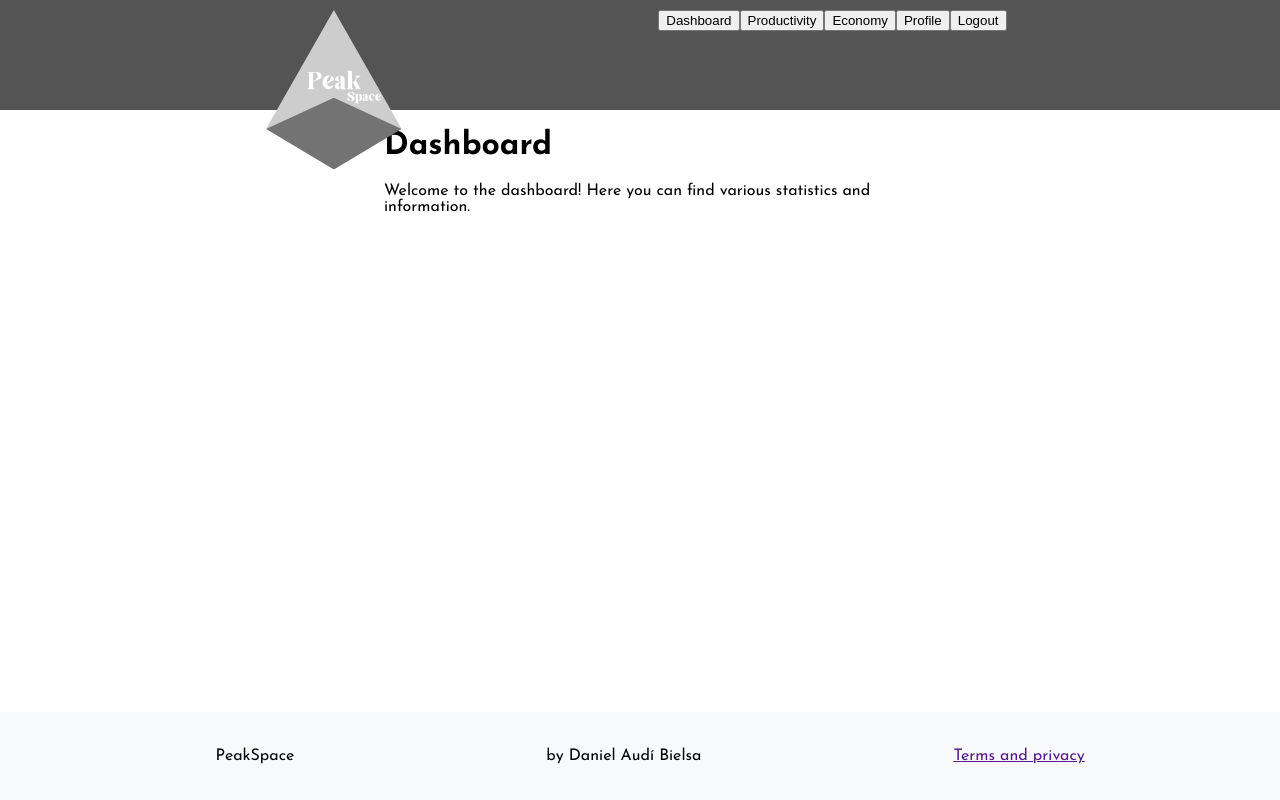
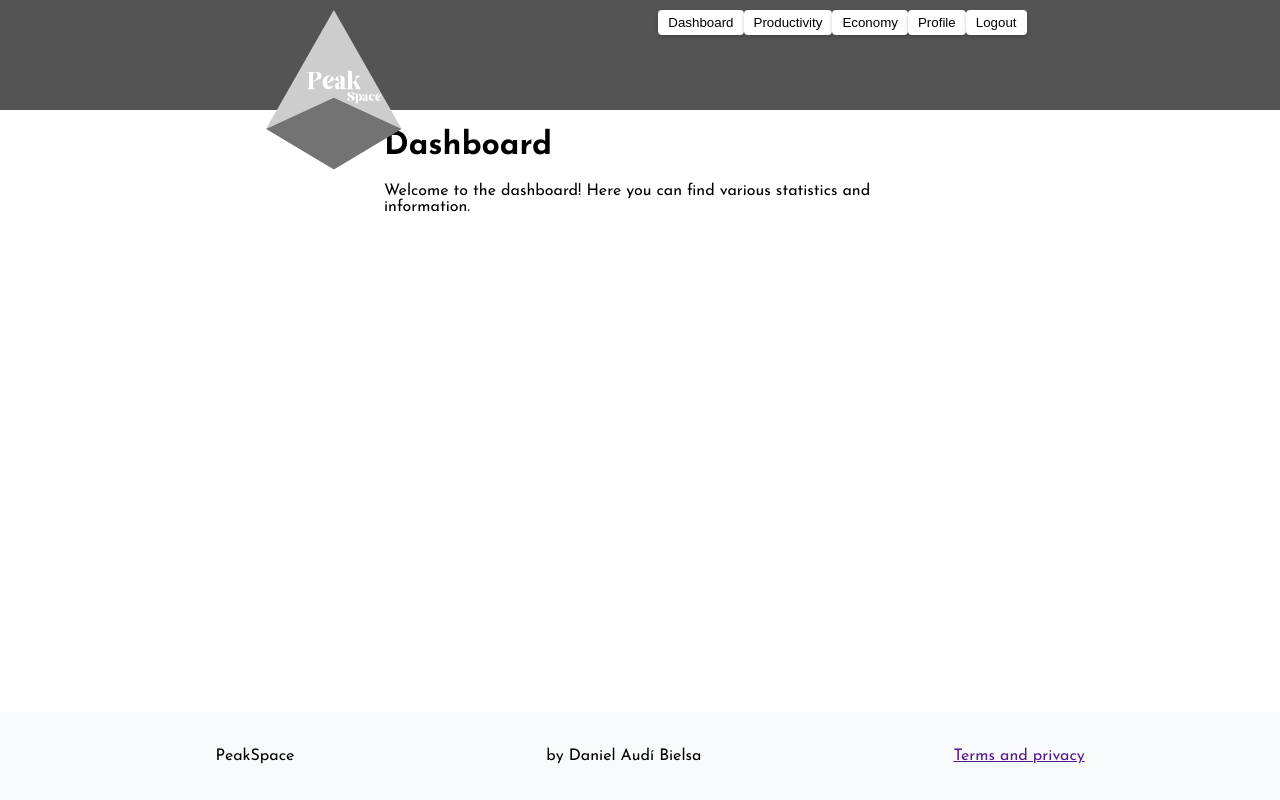
Before and after one commit to daudi44/tfg_peakspace_frontend, a Vue app: page /dashboard in a window 1280 px wide. Built offline with nearby package versions, Linux system fonts and the light colour scheme; sample sign-in values are in the browser's storage.

Commit message:
button style defined on whole application

```diff
--- a/src/App.vue
+++ b/src/App.vue
@@ -26,6 +26,23 @@ body {
   font-family: "Josefin Sans", sans-serif;
 }
 
+button {
+  border-radius: 4px;
+  background-color: white;
+  border: none;
+  margin: 0px;
+  padding: 5px 10px;
+  cursor: pointer;
+  height: fit-content;
+  box-shadow: 0px 2px 4px rgba(0, 0, 0, 0.2);
+}
+
+button:hover {
+  background-color: #F1F1F1;
+}
+
+
+
 .auth-background {
   background-color: #545454;
   min-height: 100vh;
--- a/src/components/CategoriesSection.vue
+++ b/src/components/CategoriesSection.vue
@@ -117,15 +117,6 @@ export default {
 }
 </script>
 <style scoped>
-    button {
-        border-radius: 4px;
-        background-color: white;
-        border: none;
-        margin: 0px;
-        padding: 0px 10px;
-        cursor: pointer;
-        height: fit-content;
-    }
     .section-container {
       position: relative;
     }
--- a/src/pages/Economy.vue
+++ b/src/pages/Economy.vue
@@ -1,8 +1,16 @@
 <template>
     <div style="margin-top: 130px;">
       <h1 class="text-2xl font-bold">Economy</h1>
+      <CategoriesSection :type="2"/>
     </div>
   </template>
 
-  <script setup>
+  <script>
+  import CategoriesSection from '../components/CategoriesSection.vue';
+  export default {
+    name: 'Economy',
+    components: {
+      CategoriesSection
+    },
+  }
   </script>
```
